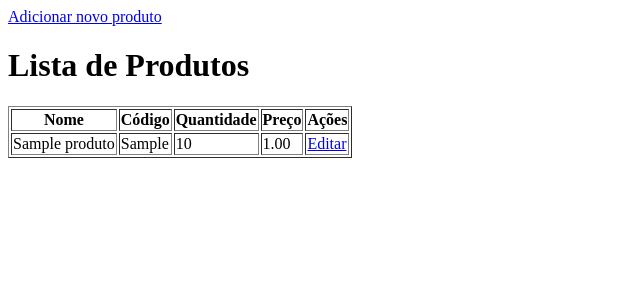
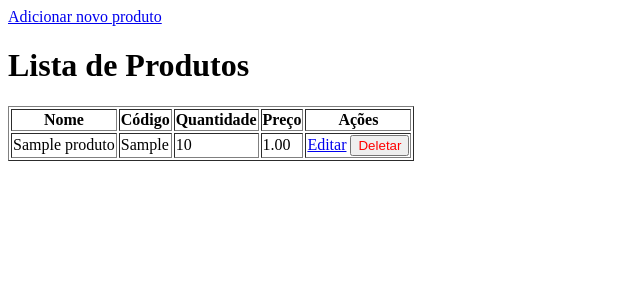
Before and after one commit to julianemafissoni/store-stock, a Django app: page / in a window 1280 px wide. Shown: the top 300 px of the page, without its empty margins (0-640 px from the left). Run offline with Django 5.2, Linux system fonts and the light colour scheme; tables that the repository leaves empty hold one stand-in row (values such as "Sample post").

Commit message:
Adding Delete button

```diff
--- a/estoque/templates/estoque/lista_produtos.html
+++ b/estoque/templates/estoque/lista_produtos.html
@@ -34,6 +34,13 @@
             <td>{{ produto.preco }}</td>
             <td>
                 <a href="/editar/{{ produto.id }}/">Editar</a>
+
+                <form action="/deletar/{{ produto.id }}/" method="POST" style="display:inline;">
+                    {% csrf_token %}
+                    <button style="color: red" type="submit" onclick="return confirm('Tem certeza que quer excluir esse item?');">
+                        Deletar
+                    </button>
+                </form>
             </td>
         </tr>
         {% endfor %}
--- a/estoque/urls.py
+++ b/estoque/urls.py
@@ -5,4 +5,5 @@ urlpatterns = [
     path('', views.lista_produtos, name='lista_produtos'),
     path('novo/', views.criar_produto, name='criar_produto'),
     path('editar/<int:id>/', views.editar_produto, name='editar_produto'),
+    path('deletar/<int:id>/', views.deletar_produto, name='deletar_produto')
 ]
--- a/estoque/views.py
+++ b/estoque/views.py
@@ -32,3 +32,13 @@ def editar_produto(request, id):
         form = ProdutoForm(instance=produto)
 
     return render(request, 'estoque/criar_produto.html', {'form': form})
+
+def deletar_produto(request, id):
+    produto = get_object_or_404(Produto, id=id)
+
+    if request.method == 'POST':
+        produto.delete()
+        messages.success(request, 'Produto apagado!')
+        return redirect('lista_produtos')
+
+    return redirect('lista_produtos')
```
